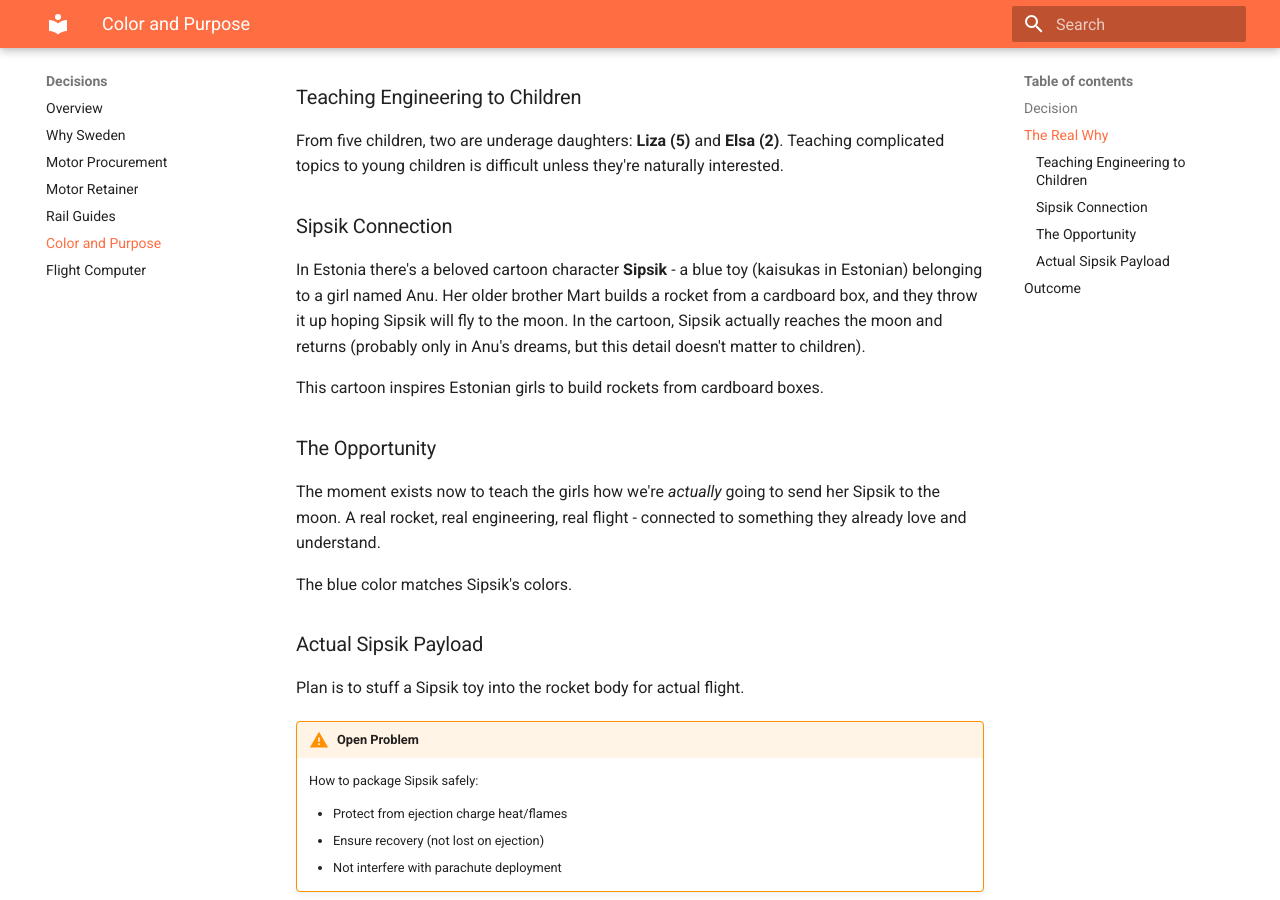
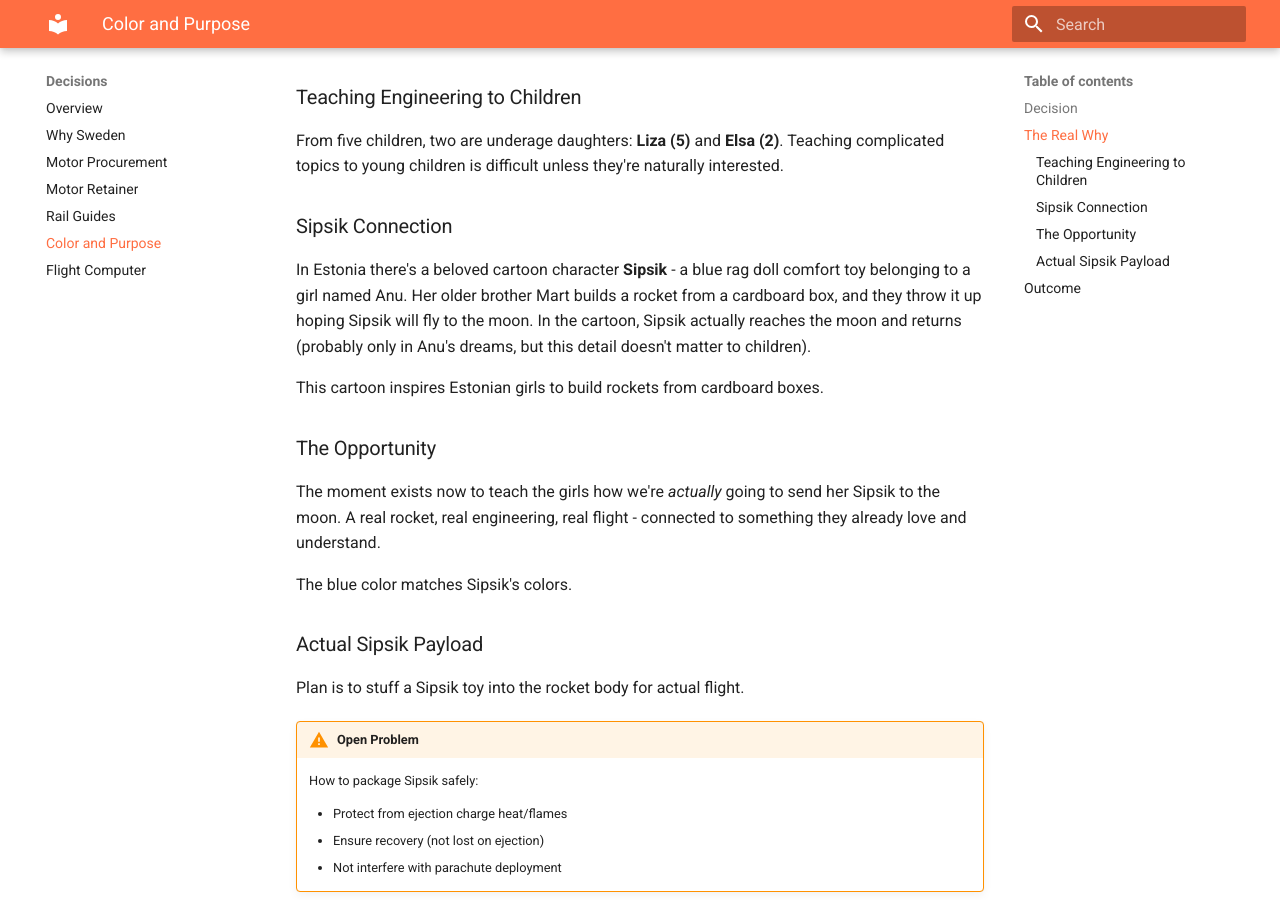
Before and after one commit to tonuonu/MyLevel1Peregrine, an MkDocs documentation site: the page built from docs/decisions/color-and-purpose.md, in a window 1280 px wide and 900 px high, scrolled down 371 px. Built offline with MkDocs 1.6.1 and Material for MkDocs 9.7.7, drawn with Linux system fonts in a browser that asks for light colours.

Commit message:
Fix: translate kaisukas to rag doll comfort toy

```diff
--- a/docs/decisions/color-and-purpose.md
+++ b/docs/decisions/color-and-purpose.md
@@ -14,7 +14,7 @@ From five children, two are underage daughters: **Liza (5)** and **Elsa (2)**. T
 
 ### Sipsik Connection
 
-In Estonia there's a beloved cartoon character **Sipsik** - a blue toy (kaisukas in Estonian) belonging to a girl named Anu. Her older brother Mart builds a rocket from a cardboard box, and they throw it up hoping Sipsik will fly to the moon. In the cartoon, Sipsik actually reaches the moon and returns (probably only in Anu's dreams, but this detail doesn't matter to children).
+In Estonia there's a beloved cartoon character **Sipsik** - a blue rag doll comfort toy belonging to a girl named Anu. Her older brother Mart builds a rocket from a cardboard box, and they throw it up hoping Sipsik will fly to the moon. In the cartoon, Sipsik actually reaches the moon and returns (probably only in Anu's dreams, but this detail doesn't matter to children).
 
 This cartoon inspires Estonian girls to build rockets from cardboard boxes.
 
```
